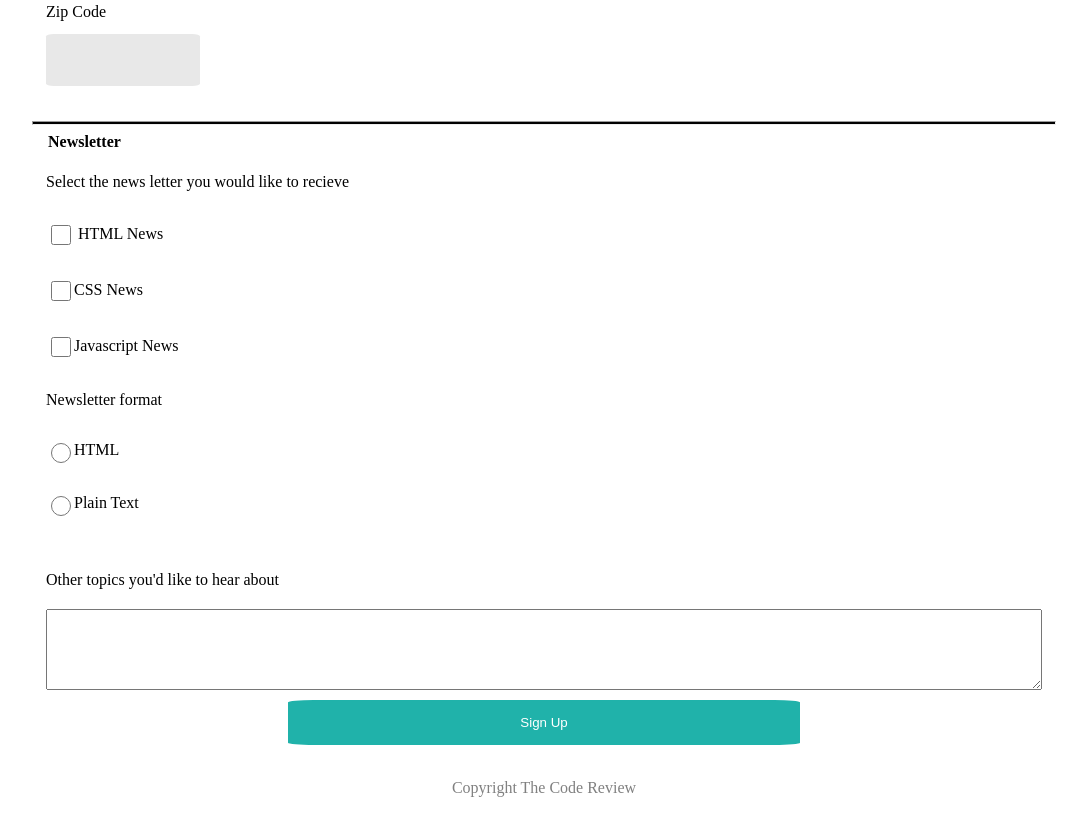
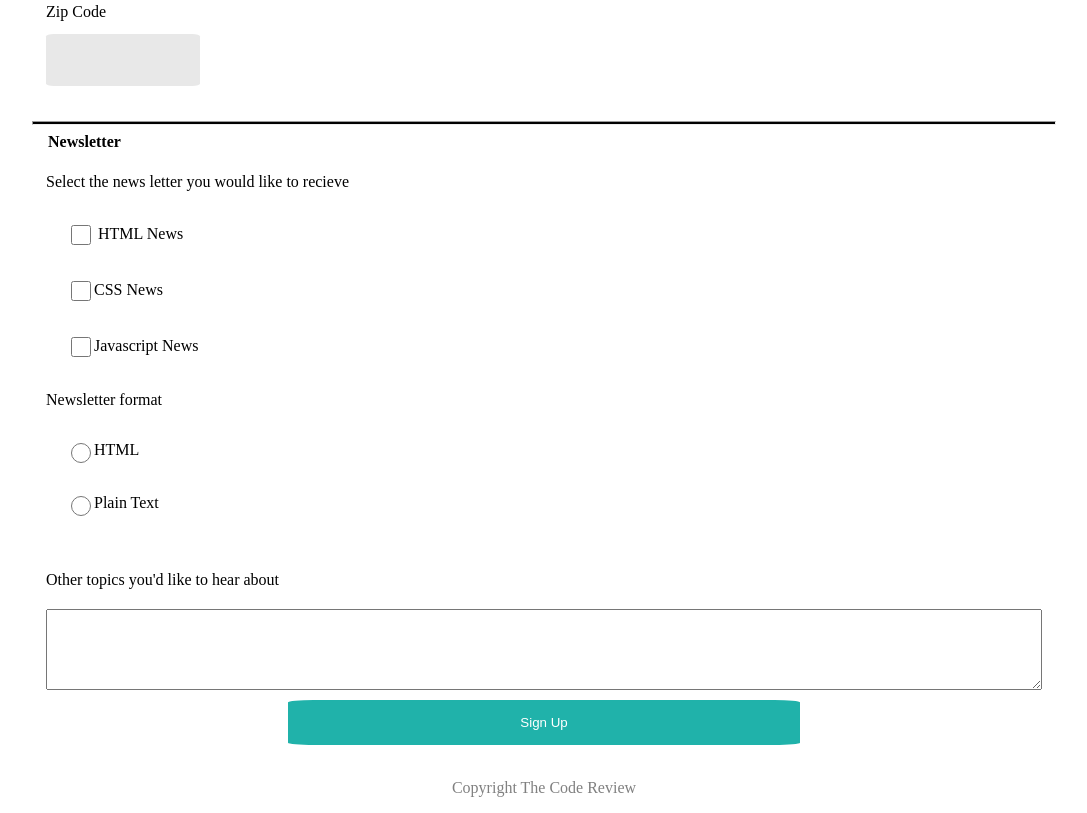
Before and after one commit to geraldsusanteo/techdegree-project-3, a plain HTML site: page index.html in a window 1280 px wide. Shown: the part 894-1707 px from the top of the page, without its empty margins (96-1183 px from the left). Drawn offline with Linux system fonts and the light colour scheme.

Commit message:
Update styles.css

```diff
--- a/css/styles.css
+++ b/css/styles.css
@@ -128,15 +128,19 @@ label[for=comment] {
 [type="checkbox"],
 [type="radio"] {
   vertical-align: middle;
-  margin-left: 5px;
+  margin-left: 15px;
+
 }
 
 label[for=HTML],
 label[for=CSS],
 label[for=Javascript],
 label[for=plain]{
-  margin-right: 100px;
+  margin-left: 10px;
+  margin-right: 10px;
+  /* ^ not working */
 }
+
 /* Bottom page */
 button {
   background: #20B2AA	;
```
